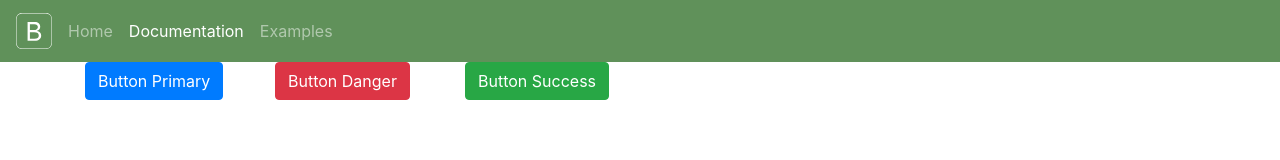
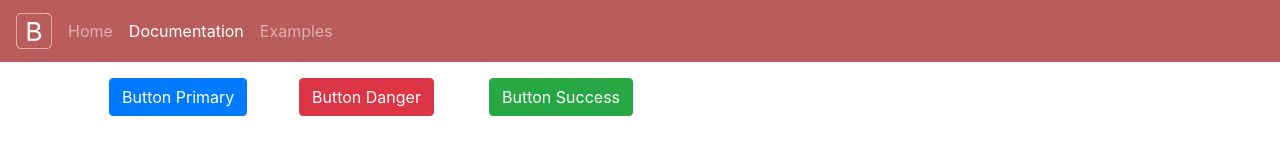
Before and after one commit to FrontendCrashCourseHSE2019/BootstrapStarter, a website built with webpack: page src/index.html in a window 1280 px wide. Built offline with nearby package versions, Linux system fonts and the light colour scheme.

Commit message:
color fix add padding

```diff
--- a/src/app.less
+++ b/src/app.less
@@ -1,4 +1,4 @@
 
 header.bd-navbar {
-  background-color: rgba(64, 123, 57, 0.83);
+  background-color: rgba(170, 61, 59, 0.83);
 }
--- a/src/index.html
+++ b/src/index.html
@@ -31,7 +31,7 @@
 
 </header>
 
-<main>
+<main class="py-md-3 pl-md-5">
     <div class="container">
         <div class="row">
             <div class="col-2">
```
